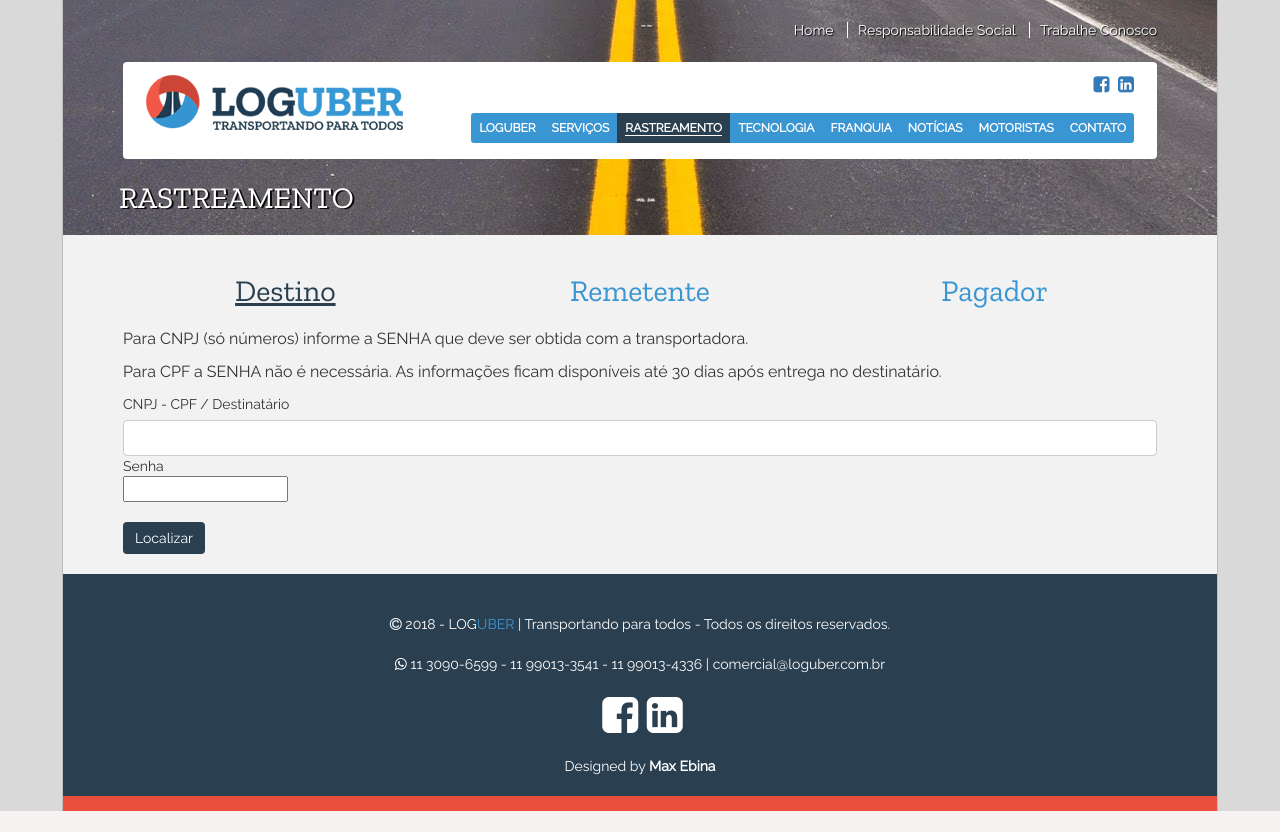
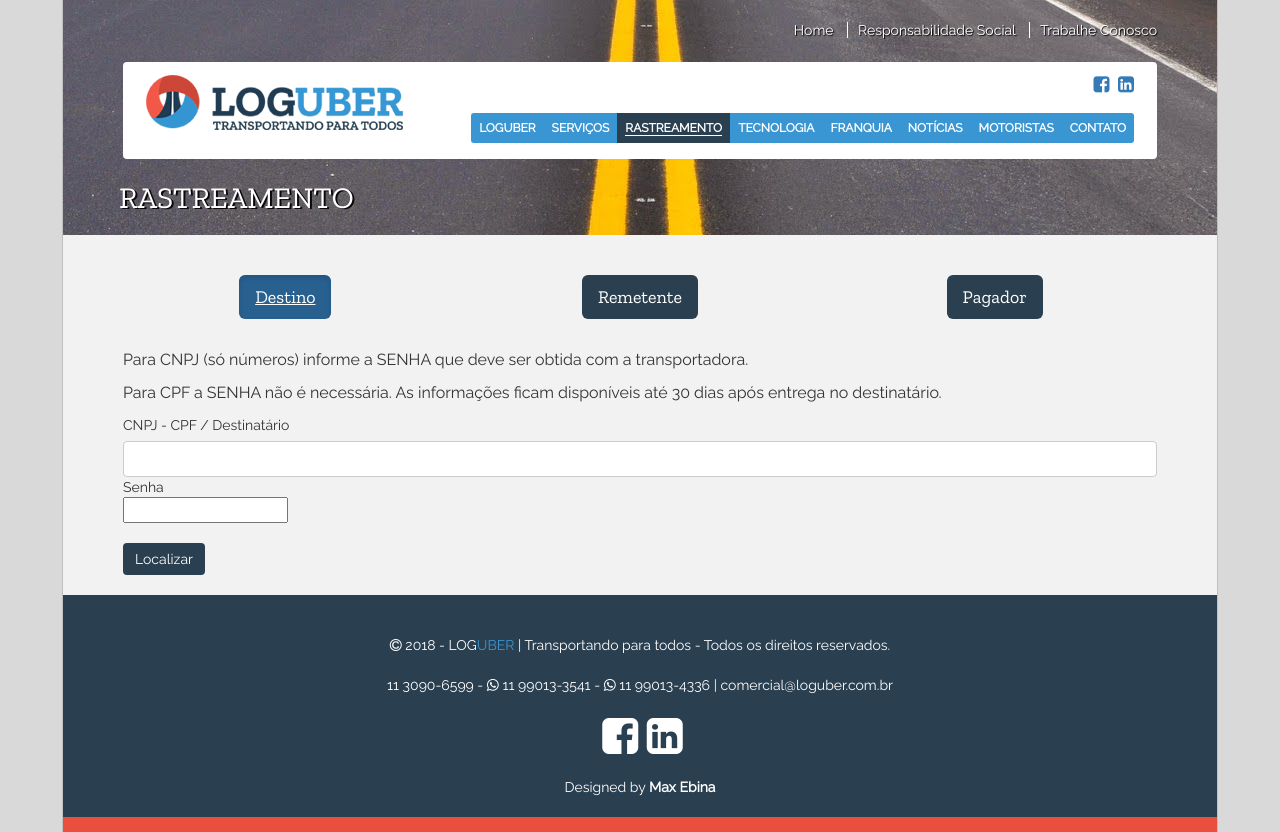
Before and after one commit to maxebina/loguber, a PHP site: page /rastreamento in a window 1280 px wide. Before the commit the page ends 811 px from the top, so only its background shows below. Run offline with PHP 8.4, Linux system fonts and the light colour scheme; some libraries are stand-ins or nearby versions.

Commit message:
ajustes contato rastreamento

```diff
--- a/contato.php
+++ b/contato.php
@@ -91,7 +91,9 @@
                     <p>
                         Tels:
                         <br>
-                        11 99013-3541 | 11 99013-4336 | 11 3090-6599
+                        11 99013-3541
+                        <br>
+                        11 99013-4336 | 11 3090-6599
                     </p>
                     <p>
                         comercial@loguber.com.br
--- a/footer.php
+++ b/footer.php
@@ -1,7 +1,7 @@
 
         <footer class="footer">
             <p class="text-muted"><i class="fa fa-copyright" aria-hidden="true"></i> <script type="text/javascript">var year = new Date();document.write(year.getFullYear());</script> - LOG<span class="duas-cores-branco">UBER</span> | Transportando para todos - Todos os direitos reservados.</p>
-            <p><span class="fa fa-whatsapp"></span> 11 3090-6599 - 11 99013-3541 - 11 99013-4336 | comercial@loguber.com.br</p>
+            <p>11 3090-6599 - <span class="fa fa-whatsapp"></span> 11 99013-3541 - <span class="fa fa-whatsapp"></span> 11 99013-4336 | comercial@loguber.com.br</p>
 
             <ul class="social-menu">
                 <li><a href="https://fb.me/loguber" target="_blank"><span class="fa fa-facebook-square fa-3x"></span></a></li>
--- a/rastreamento.php
+++ b/rastreamento.php
@@ -18,7 +18,7 @@
                                 document.getElementById('iFramePagador').style.display='none';
                                 document.getElementById('iFrameDestinatario').style.display='none';
                                 document.getElementById('iFrameRemetente').style.display='none';
-                                " class="btn-rastr BtRastreamentoDestinatario active">
+                                " class="btn btn-primary btn-lg btn-rastr BtRastreamentoDestinatario active">
                                 Destino
                             </a>
                         </h2>
@@ -33,7 +33,7 @@
                             document.getElementById('iFramePagador').style.display='none';
                             document.getElementById('iFrameDestinatario').style.display='none';
                             document.getElementById('iFrameRemetente').style.display='none';
-                            " class="btn-rastr BtRastreamentoRemetente">
+                            " class="btn btn-primary btn-lg btn-rastr BtRastreamentoRemetente">
                                 Remetente
                             </a>
                         </h2>
@@ -48,7 +48,7 @@
                             document.getElementById('iFramePagador').style.display='none';
                             document.getElementById('iFrameDestinatario').style.display='none';
                             document.getElementById('iFrameRemetente').style.display='none';
-                            " class="btn-rastr BtRastreamentoPagador">
+                            " class="btn btn-primary btn-lg btn-rastr BtRastreamentoPagador">
                                 Pagador
                             </a>
                         </h2>
--- a/src/scss/style.scss
+++ b/src/scss/style.scss
@@ -1160,11 +1160,11 @@ body {
   .adress-box {
     background: #fff;
     display: block;
-    padding: 24px 0;
+    padding: 27px 0;
     width: 100%;
     i {
       color: #2a3f50;
-      font-size: 16em;
+      font-size: 14em;
     }
     h3 {
       color: #2a3f50;
@@ -1485,13 +1485,13 @@ textarea {
   }
   h2 {
     a {
-      color: #3a96d3;
+      color: #fff;
       cursor: pointer;
       margin-bottom: 10px;
     }
   }
   .active {
-    color: #2a3f50;
+    color: #fff;
     text-decoration: underline;
   }
 }
```
Also changed, not shown: css/style.css (+4 -4 lines), css/style.min.css.
